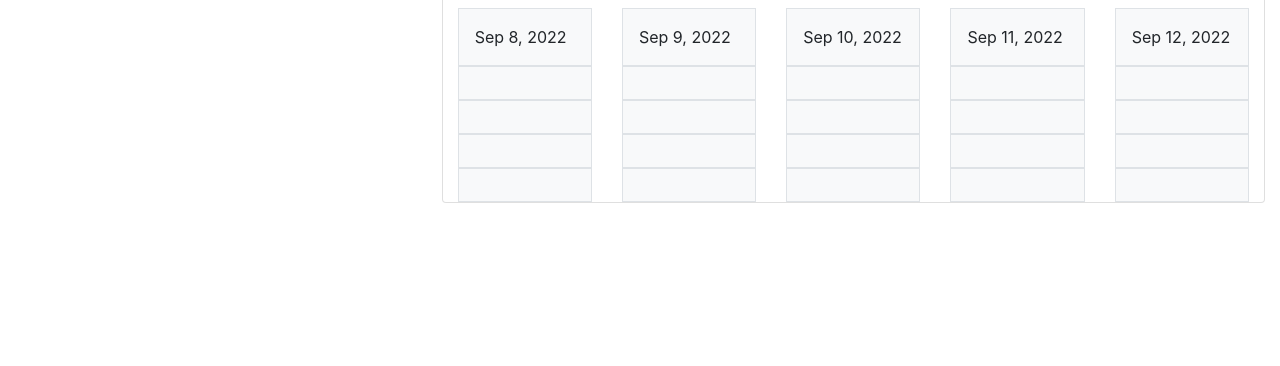
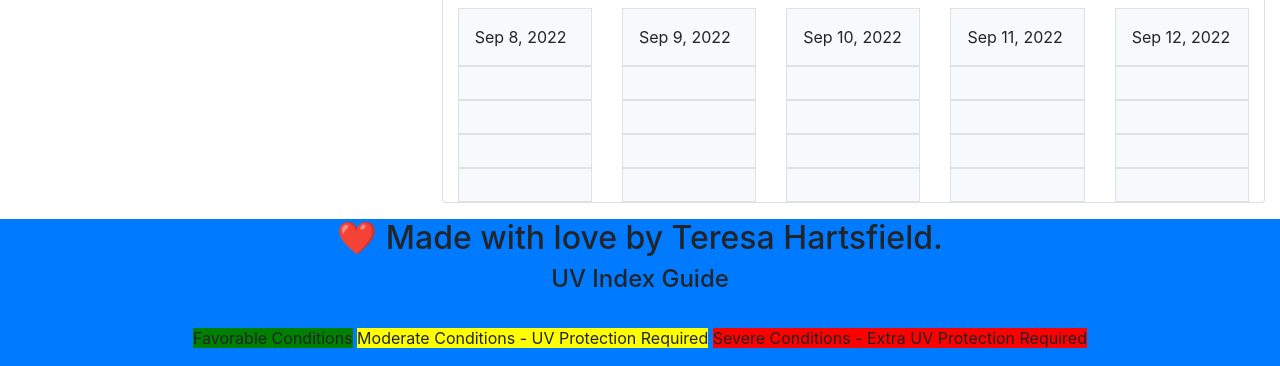
Before and after one commit to hartsfieldt/changingtemps, a plain HTML site: page index.html in a window 1280 px wide. Shown: the part 586-952 px from the top of the page. Before the commit the page ends 805 px from the top, so only its background shows below. Drawn offline with nearby package versions, Linux system fonts and the light colour scheme; a web font is replaced by a local one.

Commit message:
updated footer

```diff
--- a/index.html
+++ b/index.html
@@ -103,5 +103,12 @@
         <script src="https://cdnjs.cloudflare.com/ajax/libs/moment.js/2.24.0/moment.min.js"></script>
         <script src="./assets/js/script.js"></script>
     </main>
+    <footer class="text-center bg-primary pb-3">
+      <h2>❤️ Made with love by Teresa Hartsfield.</h2>
+      <h4>UV Index Guide</h4><br>
+      <span class="favorable">Favorable Conditions</span>
+      <span class="moderate">Moderate Conditions - UV Protection Required</span>
+      <span class="severe">Severe Conditions - Extra UV Protection Required</span>
+  </footer>
 </body>
 </html>
```
Also changed, not shown: 1 other file.
